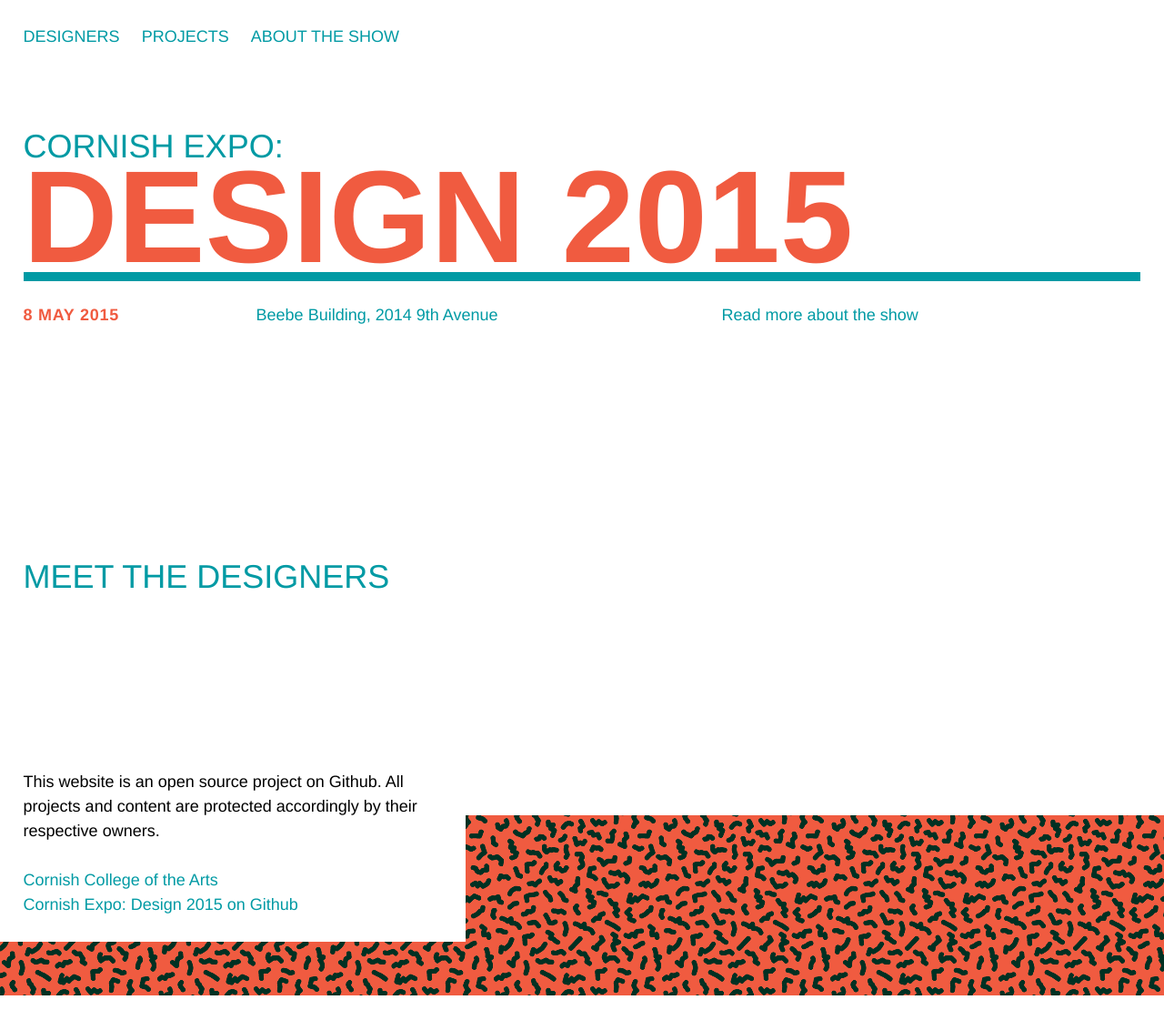
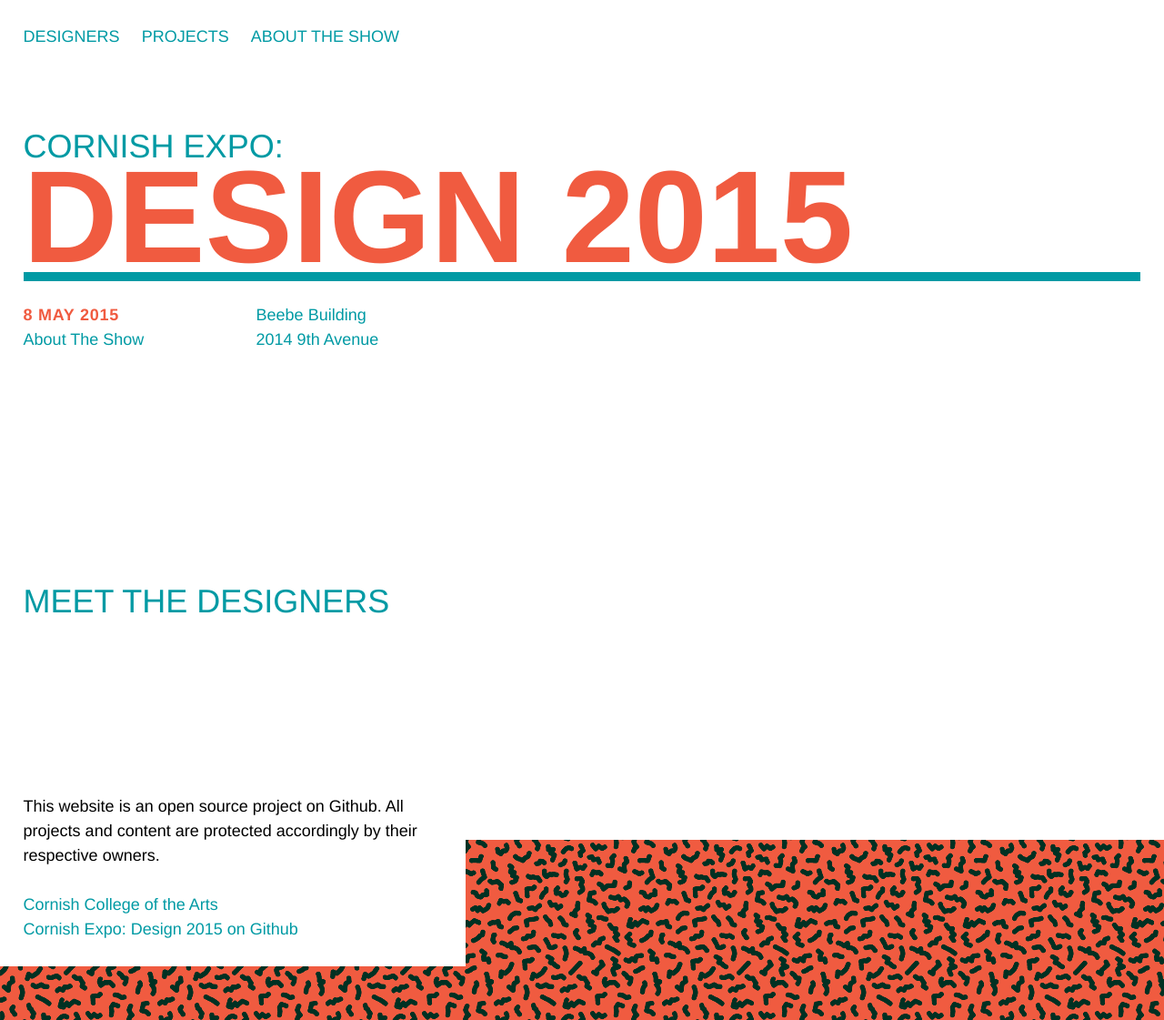
Before and after one commit to taylor-edwards/cornishdesign.is, a Jekyll site: the page built from index.html, in a window 1280 px wide. Shown: the whole page at 91% size. Built offline with Jekyll 4.4.1, drawn with Linux system fonts in a browser that asks for light colours; before the commit the page ends 1094 px from its top, so only the background shows below that.

Commit message:
Meta content display update
Profile page meta now splits evenly.

Index and about page are less stretched out

```diff
--- a/_sass/_objects.scss
+++ b/_sass/_objects.scss
@@ -6,8 +6,7 @@
   margin-bottom:          4.5em;
 }
 body > footer.row {
-  margin-top:             6em;
-  margin-bottom:          1.5em;
+  margin:                 6em auto 1.5em;
   article {
     -webkit-box-sizing:   content-box;
     -moz-box-sizing:      content-box;
@@ -81,6 +80,10 @@
 .meta {
   display:                 inline-block;
   margin:                  0;
+  width:                   100%;
+  ul {
+    width:                 50%;
+  }
 }
 .portrait-placeholder {
   background:              $black-90;
--- a/index.html
+++ b/index.html
@@ -18,12 +18,12 @@
   <ul>
     <li class="col-1">
       <h4>8 May 2015</h4>
+      <p><a href="about/">About The Show</a></p>
     </li>
     <li class="col-2">
-      <p><a href="https://goo.gl/maps/K3SDn" title="Get directions here on Google Maps">Beebe Building, 2014 9th Avenue</a></p>
+      <p><a href="https://goo.gl/maps/K3SDn" title="Get directions here on Google Maps">Beebe Building<br>2014 9th Avenue</a></p>
     </li>
     <li class="col-2">
-      <p><a href="about/">Read more about the show</a></p>
     </li>
   </ul>
 </aside>
```
Also changed, not shown: about.html (+8 -2 lines).
